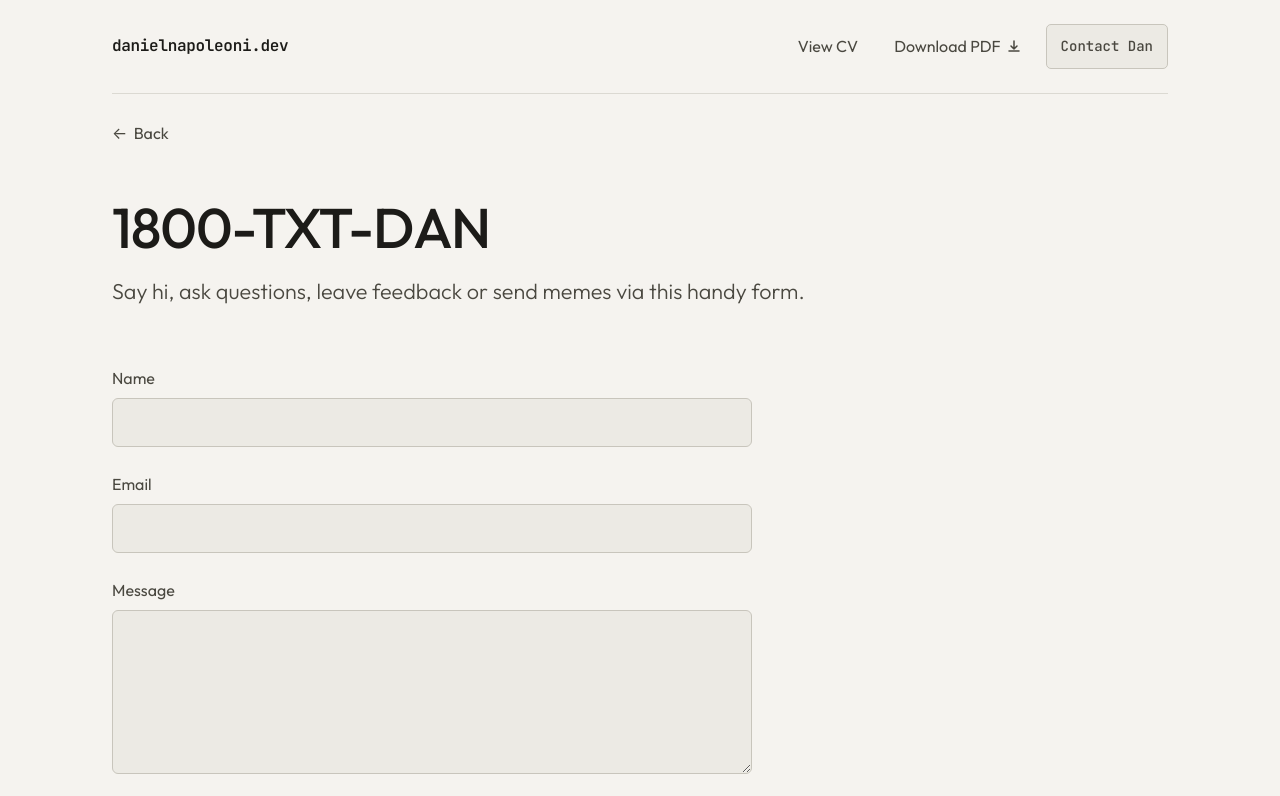
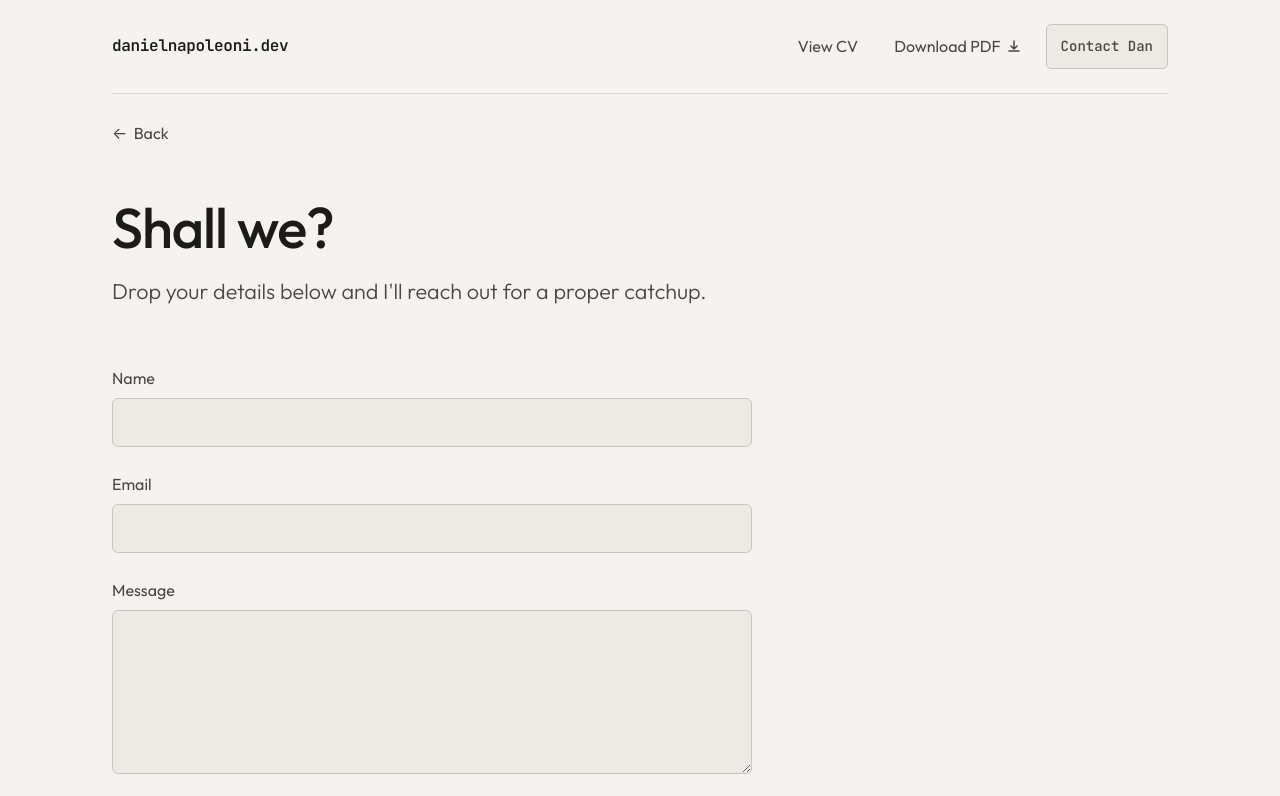
Before and after one commit to dnapoleoni/cv-portfolio-2026, a Next.js app: page /contact in a window 1280 px wide. Shown: the top 796 px of the page. Built offline with nearby package versions, Linux system fonts and the light colour scheme.

Commit message:
quick contact form copy change

```diff
--- a/components/ContactPageContent.tsx
+++ b/components/ContactPageContent.tsx
@@ -10,11 +10,11 @@ export function ContactPageContent() {
   const { value: from, backHref } = useFromContext();
   const fromRole = from ? getRoleBySlug(from) : null;
 
-  const heading = fromRole ? `Looking for a ${fromRole.title}?` : '1800-TXT-DAN';
+  const heading = fromRole ? `Looking for a ${fromRole.title}?` : 'Shall we?';
 
   const subheading = fromRole
     ? 'Or just keen for a chat? Either way - drop me a line below.'
-    : 'Say hi, ask questions, leave feedback or send memes via this handy form.';
+    : "Drop your details below and I'll reach out for a proper catchup.";
 
   const subject = fromRole
     ? `Hi Dan — interested in your ${fromRole.title} background`
```
